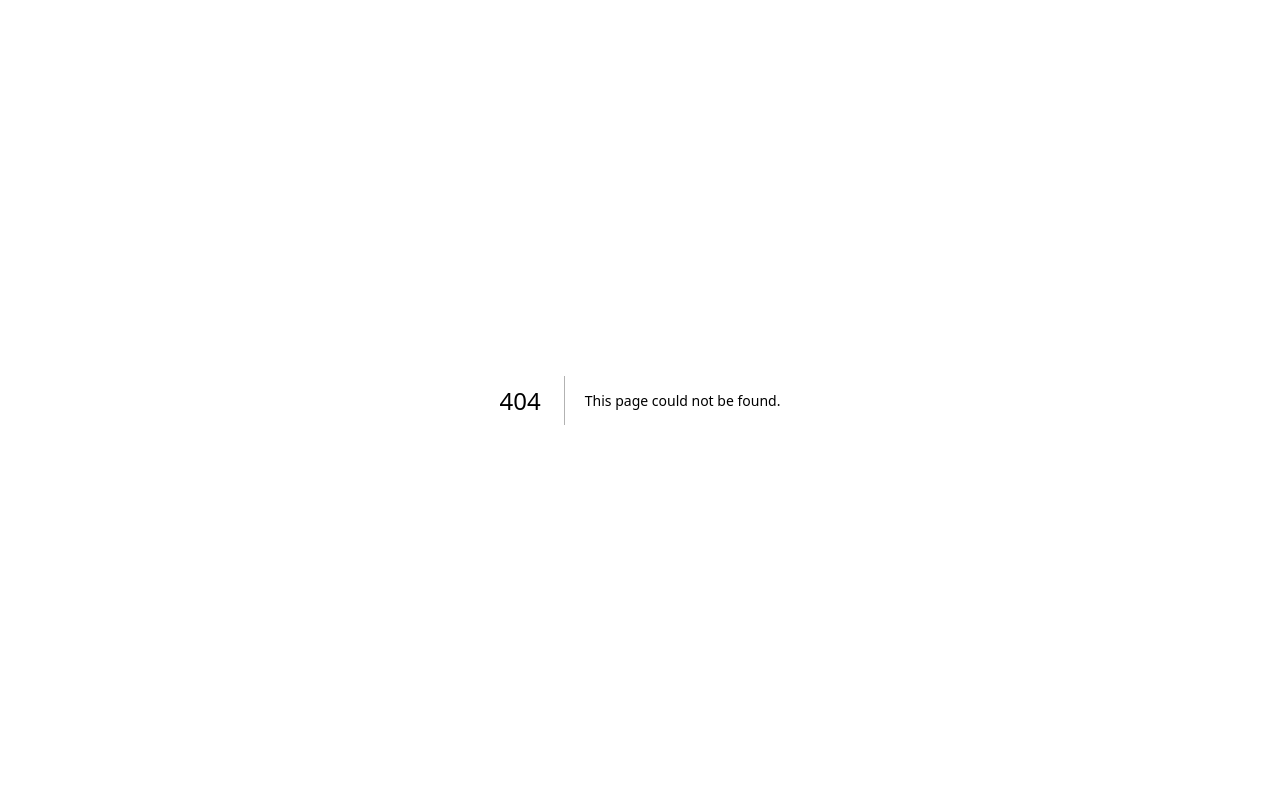
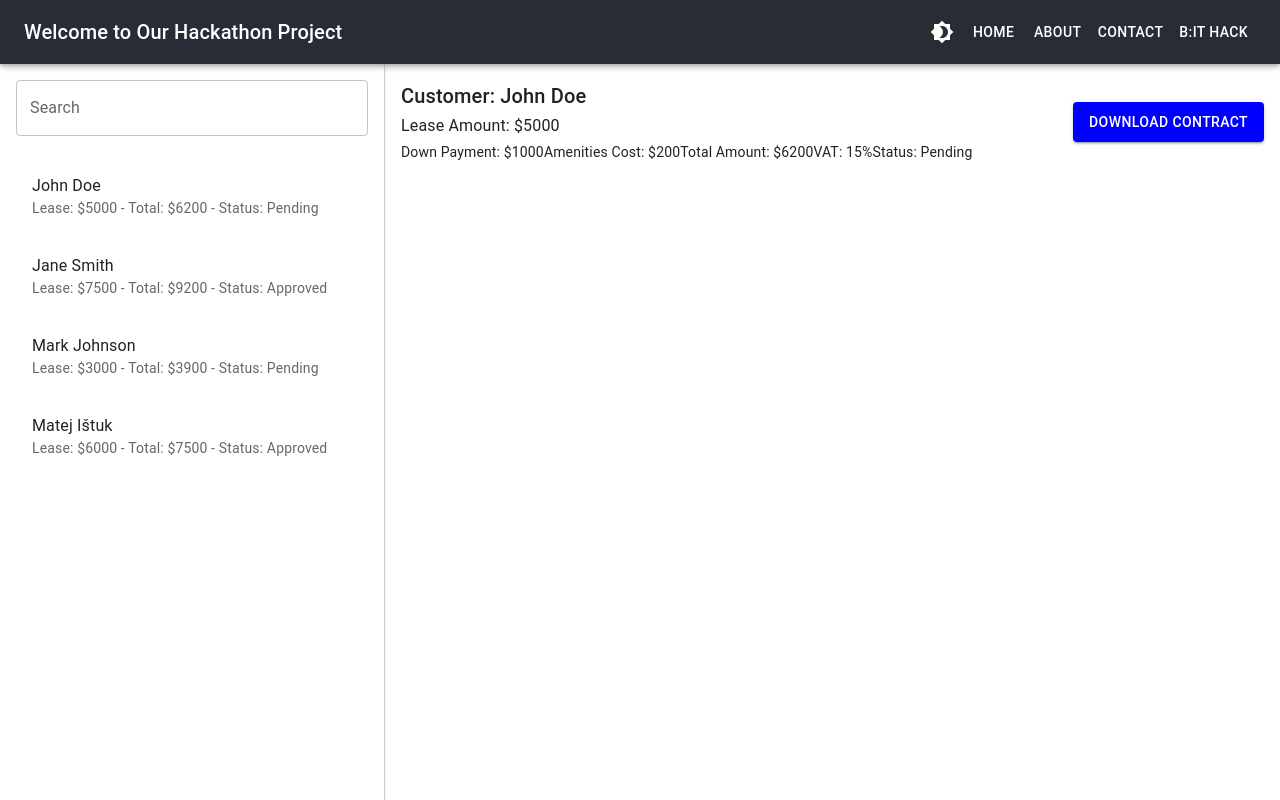
Before and after one commit to samuellucic/bit-hackathon-public, a Next.js app in the folder client/: page /contracts-dashboard in a window 1280 px wide. Before the commit this address had no page. Built offline with nearby package versions, Linux system fonts and the light colour scheme.

Commit message:
contracts dashboard (#18)
* contracts dashboard

* search list component

* fix

* use memo

* usememo usecallback

```diff
--- /dev/null
+++ b/client/src/app/(pages)/contracts-dashboard/page.tsx
@@ -0,0 +1,139 @@
+'use client';
+import React, { ChangeEvent, useCallback, useMemo, useState } from 'react';
+import { Box, Button, Divider, Paper, Typography } from '@mui/material';
+import SearchBar from '../../components/SearchList/SearchList';
+
+type Contract = {
+  id: number;
+  customer: string;
+  lease: number;
+  downPayment: number;
+  amenities: number;
+  total: number;
+  vat: number;
+  status: string;
+};
+
+const contracts: Contract[] = [
+  {
+    id: 1,
+    customer: 'John Doe',
+    lease: 5000,
+    downPayment: 1000,
+    amenities: 200,
+    total: 6200,
+    vat: 15,
+    status: 'Pending',
+  },
+  {
+    id: 2,
+    customer: 'Jane Smith',
+    lease: 7500,
+    downPayment: 1500,
+    amenities: 500,
+    total: 9200,
+    vat: 20,
+    status: 'Approved',
+  },
+  {
+    id: 3,
+    customer: 'Mark Johnson',
+    lease: 3000,
+    downPayment: 800,
+    amenities: 100,
+    total: 3900,
+    vat: 10,
+    status: 'Pending',
+  },
+  {
+    id: 4,
+    customer: 'Matej Ištuk',
+    lease: 6000,
+    downPayment: 1200,
+    amenities: 300,
+    total: 7500,
+    vat: 18,
+    status: 'Approved',
+  },
+];
+
+export default function ContractManagement() {
+  const [selectedContract, setSelectedContract] = useState<Contract | null>(contracts[0]);
+  const [searchTerm, setSearchTerm] = useState('');
+
+  const handleSearchChange = useCallback((e: ChangeEvent<HTMLInputElement>) => {
+    setSearchTerm(e.target.value);
+  }, []);
+
+  const handleContractClick = useCallback(
+    (contractItem: { id: number; primaryText: string; secondaryText?: string }) => {
+      const contract = contracts.find((c) => c.id === contractItem.id);
+      if (contract) {
+        setSelectedContract(contract);
+      }
+    },
+    []
+  );
+
+  const handleDownload = useCallback(() => {
+    alert('Download functionality goes here!');
+  }, []);
+
+  const filteredContracts = useMemo(
+    () =>
+      contracts.filter(
+        (contract) =>
+          contract.customer.toLowerCase().includes(searchTerm.toLowerCase()) ||
+          contract.status.toLowerCase().includes(searchTerm.toLowerCase())
+      ),
+    [searchTerm]
+  );
+
+  const contractItems = useMemo(
+    () =>
+      filteredContracts.map((contract) => ({
+        id: contract.id,
+        primaryText: contract.customer,
+        secondaryText: `Lease: $${contract.lease} - Total: $${contract.total} - Status: ${contract.status}`,
+      })),
+    [filteredContracts]
+  );
+
+  return (
+    <Box display="flex" height="100vh">
+      <Paper elevation={2} sx={{ width: '30%', overflowY: 'auto' }}>
+        <SearchBar
+          value={searchTerm}
+          onChange={handleSearchChange}
+          items={contractItems}
+          onItemClick={handleContractClick}
+        />
+      </Paper>
+      <Divider orientation="vertical" flexItem />
+      <Box p={2} flex={1}>
+        {selectedContract && (
+          <Box display="flex" justifyContent="space-between" alignItems="center">
+            {/* Contract details on the left */}
+            <Box>
+              <Typography variant="h6">Customer: {selectedContract.customer}</Typography>
+              <Typography variant="subtitle1">Lease Amount: ${selectedContract.lease}</Typography>
+              <Typography variant="body2">Down Payment: ${selectedContract.downPayment}</Typography>
+              <Typography variant="body2">Amenities Cost: ${selectedContract.amenities}</Typography>
+              <Typography variant="body2">Total Amount: ${selectedContract.total}</Typography>
+              <Typography variant="body2">VAT: {selectedContract.vat}%</Typography>
+              <Typography variant="body2">Status: {selectedContract.status}</Typography>
+            </Box>
+
+            <Button
+              variant="contained"
+              color="primary"
+              onClick={handleDownload}
+              sx={{ height: '40px', backgroundColor: 'blue' }}>
+              Download Contract
+            </Button>
+          </Box>
+        )}
+      </Box>
+    </Box>
+  );
+}
--- a/client/src/app/(pages)/layout.tsx
+++ b/client/src/app/(pages)/layout.tsx
@@ -3,7 +3,7 @@
 import React, { ReactNode, useCallback, useState } from 'react';
 import { ThemeType } from '../types/types';
 import { CssBaseline, ThemeProvider } from '@mui/material';
-import { darkTheme, lightTheme } from '../../theme/theme';
+import { darkTheme, lightTheme } from '@/theme/theme';
 import Header from '../components/Header/Header';
 import styles from './page.module.css';
 
--- /dev/null
+++ b/client/src/app/components/SearchList/SearchList.tsx
@@ -0,0 +1,65 @@
+'use client';
+import React, { ChangeEvent, useCallback, useState } from 'react';
+import { Box, List, ListItem, ListItemText, TextField } from '@mui/material';
+
+interface SearchItem {
+  id: number;
+  primaryText: string;
+  secondaryText?: string;
+}
+
+interface SearchBarProps {
+  value: string;
+  onChange: (e: ChangeEvent<HTMLInputElement>) => void;
+  label?: string;
+  items: SearchItem[];
+  onItemClick: (item: SearchItem) => void;
+}
+
+const SearchBar: React.FC<SearchBarProps> = ({ value, onChange, label = 'Search', items, onItemClick }) => {
+  const [hoveredItem, setHoveredItem] = useState<number | null>(null);
+  const [selectedItem, setSelectedItem] = useState<number | null>(null);
+
+  const handleMouseEnter = useCallback((id: number) => {
+    setHoveredItem(id);
+  }, []);
+
+  const handleMouseLeave = useCallback(() => {
+    setHoveredItem(null);
+  }, []);
+
+  const handleItemClick = useCallback(
+    (item: SearchItem) => {
+      setSelectedItem(item.id);
+      onItemClick(item);
+    },
+    [onItemClick]
+  );
+
+  return (
+    <Box p={2}>
+      <TextField label={label} variant="outlined" fullWidth value={value} onChange={onChange} />
+
+      <List sx={{ marginTop: '1rem' }}>
+        {items.map((item) => (
+          <ListItem
+            key={item.id}
+            onMouseEnter={() => handleMouseEnter(item.id)}
+            onMouseLeave={handleMouseLeave}
+            onClick={() => handleItemClick(item)}
+            sx={{
+              cursor: 'pointer',
+              backgroundColor:
+                selectedItem === item.id ? 'lightblue' : hoveredItem === item.id ? 'lightgray' : 'transparent',
+              marginBottom: '0.5rem',
+              transition: 'background-color 0.3s ease',
+            }}>
+            <ListItemText primary={item.primaryText} secondary={item.secondaryText} />
+          </ListItem>
+        ))}
+      </List>
+    </Box>
+  );
+};
+
+export default SearchBar;
```
Also changed, not shown: client/src/app/(pages)/reservations-dashboard/page.tsx (renamed from client/src/app/(pages)/reservation-dashboard/page.tsx, +28 -18 lines).
